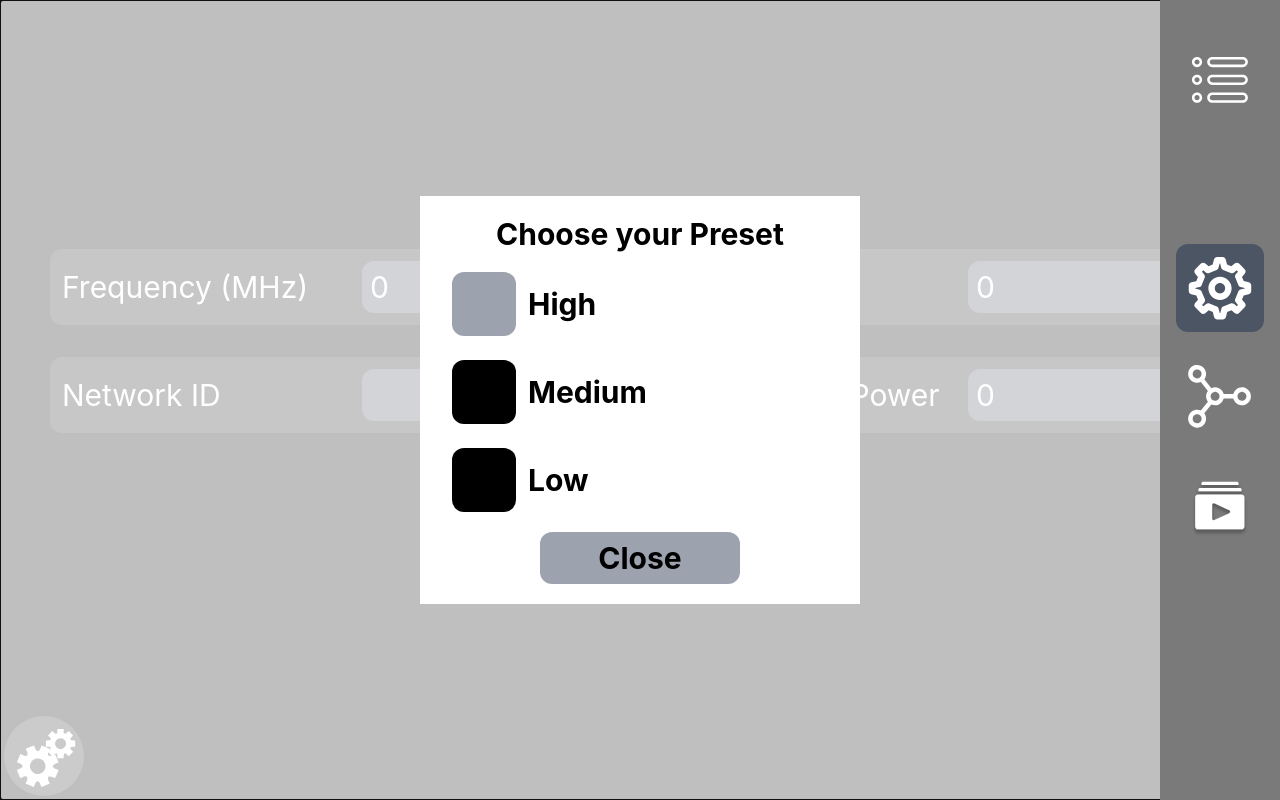
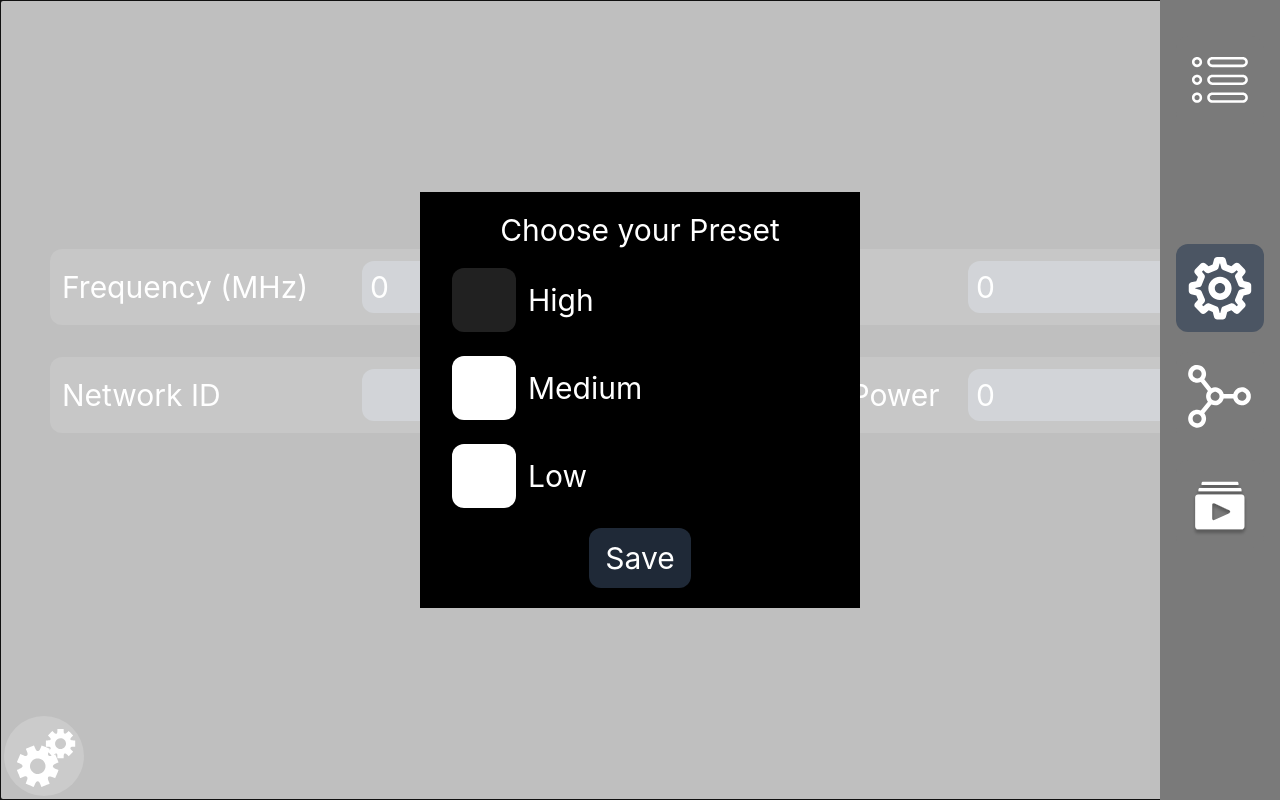
Before and after one commit to RoyKonzizky/SilvusInstallerFork, a React (Vite) app: page / in a window 1280 px wide. Both pictures are taken after a click on the element 44 px from the left and 756 px from the top of the page. Built offline with nearby package versions, Linux system fonts and the light colour scheme.

Commit message:
some style changes

```diff
--- a/src/components/Pages/Settings/PresetsButton/PresetsButtonModal/PresetsButtonModal.tsx
+++ b/src/components/Pages/Settings/PresetsButton/PresetsButtonModal/PresetsButtonModal.tsx
@@ -17,19 +17,19 @@ function PresetsButtonModal(props: IPresetsButtonModalProps) {
 
     return (
         <Modal isOpen={props.modalIsOpen} shouldCloseOnOverlayClick={false}
-               className={`text-black text-3xl text-center font-bold flex justify-center items-center h-screen`}
+               className={`text-white text-3xl text-center flex justify-center items-center h-screen`}
         >
-            <div className="bg-white p-5">
+            <div className="bg-black p-5">
                 <div className="mb-2">Choose your Preset</div>
                 {presets.map((preset, index) => (
                     <div key={index} className="flex texl-3xl w-[400px]">
-                        <div className={`flex w-16 h-16 m-3 rounded-xl cursor-pointer ${selectedPreset === preset ? 'bg-gray-400' : 'bg-black'}`}
+                        <div className={`flex w-16 h-16 m-3 rounded-xl cursor-pointer ${selectedPreset === preset ? 'bg-[#303030]/70' : 'bg-white'}`}
                              onClick={() => setSelectedPreset(preset)}/>
                         <div className="flex items-center">{preset}</div>
                     </div>
                 ))}
-                <input type="button" className="text-center mt-2 p-2 rounded-xl cursor-pointer w-[200px] bg-gray-400"
-                       onClick={handleCloseModal} value="Close"/>
+                <input type="button" className="text-center mt-2 px-4 py-3 rounded-xl cursor-pointer bg-gray-800"
+                       onClick={handleCloseModal} value="Save"/>
             </div>
         </Modal>
     );
--- a/src/components/Pages/Settings/SettingInput/SettingInput.tsx
+++ b/src/components/Pages/Settings/SettingInput/SettingInput.tsx
@@ -17,9 +17,9 @@ function SettingInput(props: ISettingInputProps) {
                        if (props.type === "text" && [' ', '/', '\\'].indexOf(event.key) !== -1)
                            event.preventDefault();
                    }}
-                   className={`text-center p-2 rounded-xl ${props.type === "text" || props.type === "number"
-                       ? "w-[250px] text-start bg-gray-600"
-                       : (props.type === "button" && "px-4 py-3 bg-gray-900 border border-transparent focus:outline-none focus:ring-2 focus:ring-offset-2 focus:ring-gray-900")}`}
+                   className={`text-center rounded-xl ${props.type === "text" || props.type === "number"
+                       ? "w-[250px] text-start p-2 bg-gray-600"
+                       : (props.type === "button" && "px-4 py-3 bg-gray-800 border border-transparent focus:outline-none focus:ring-2 focus:ring-offset-2 focus:ring-gray-800")}`}
             />
         </div>
     );
```
